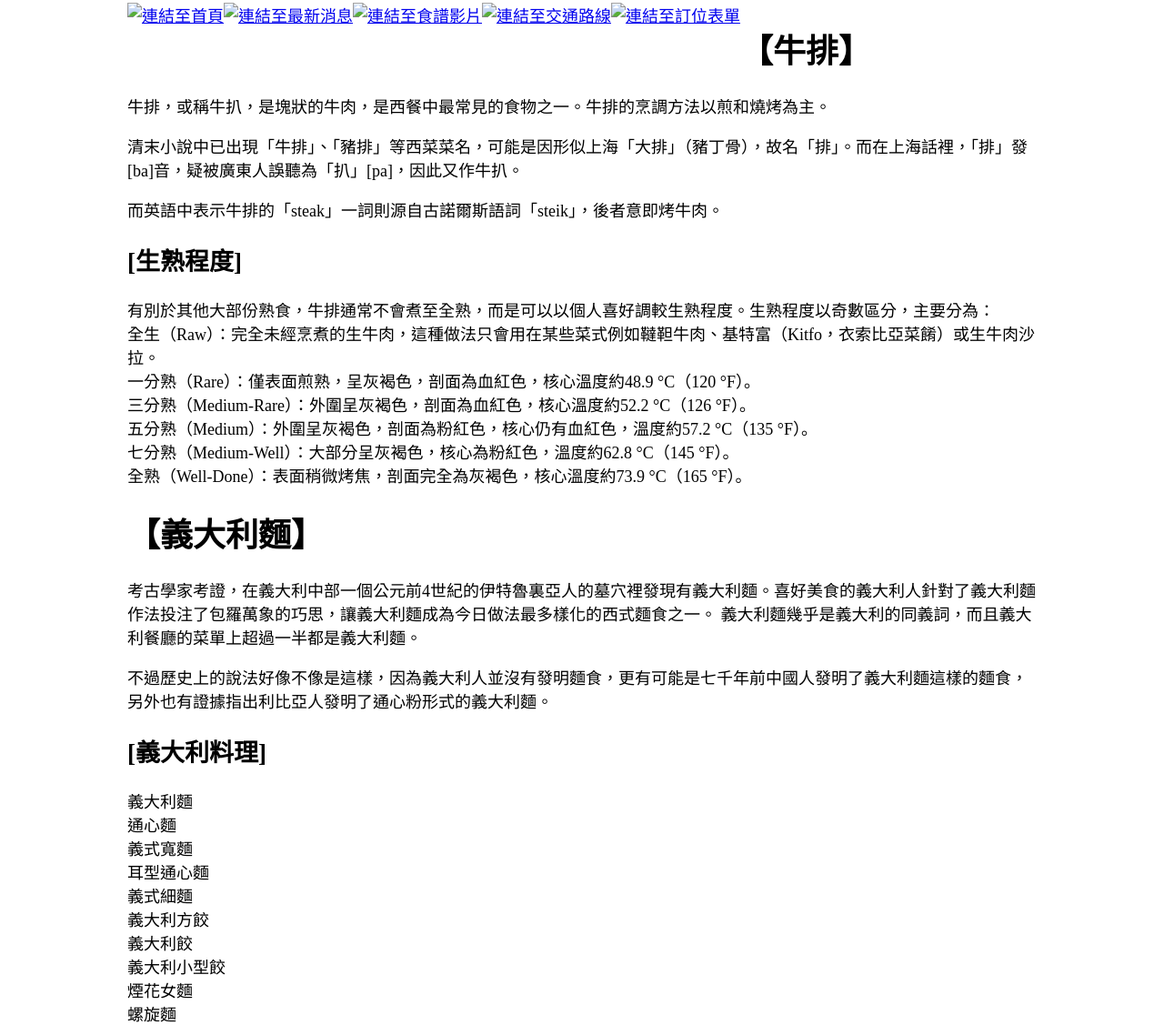
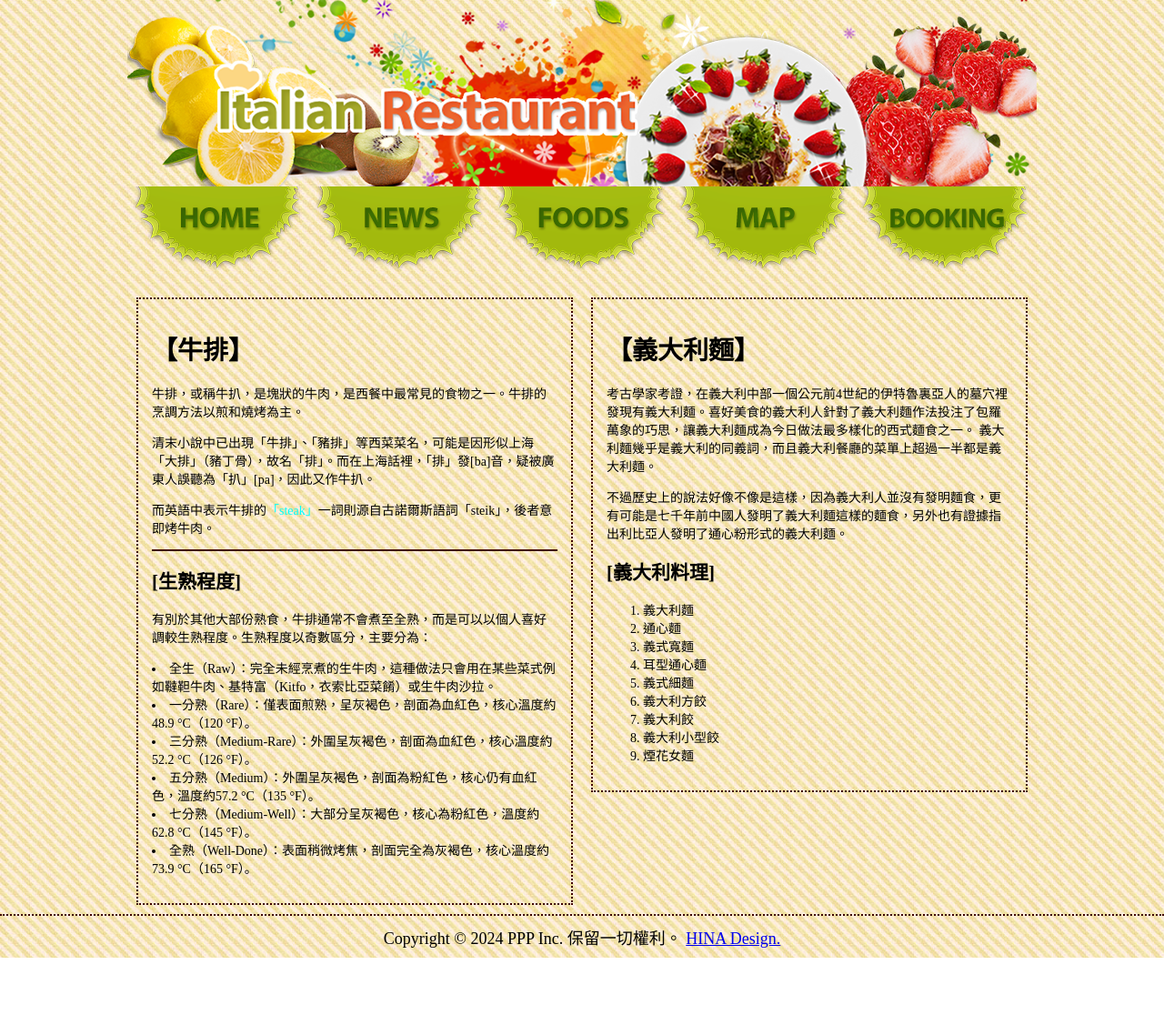
Before and after one commit to xpluso-chen/ui, a plain HTML site: page index.html in a window 1280 px wide. Shown: the part 23-1150 px from the top of the page at 91% size. After the commit the page ends 1076 px from the top, so only its background shows below. Drawn offline with Linux system fonts and the light colour scheme.

Commit message:
0624嵌入

```diff
--- /dev/null
+++ b/booking.html
@@ -0,0 +1,48 @@
+<!DOCTYPE html>
+<html lang="zh-hant-tw">
+
+<head>
+    <meta charset="UTF-8">
+    <meta name="viewport" content="width=device-width, initial-scale=1.0">
+    <title>交通-網站基本練習</title>
+
+    <!-- 連結套用背景 -->
+    <link rel="stylesheet" href="./style.css">
+
+
+</head>
+
+<body>
+    <!-- 先創建一個class -->
+
+    <!-- BANNER區 -->
+    <div class="box">
+        <img src="./images/banner.png" alt="水果">
+    </div>
+
+
+    <!-- 按鈕區 -->
+    <div class="box">
+        <!-- 快捷生成方式 div.class*5>a -->
+        <div class="btn"><a href="index.html"><img src="./images/btn_01.png" alt="連結至首頁"></a></div>
+        <div class="btn"><a href="news.html"><img src="./images/btn_02.png" alt="連結至最新消息"></a></div>
+        <div class="btn"><a href="foods.html"><img src="./images/btn_03.png" alt="連結至食譜影片"></a></div>
+        <div class="btn"><a href="map.html"><img src="./images/btn_04.png" alt="連結至交通路線"></a></div>
+        <div class="btn"><a href="booking.html"><img src="./images/btn_05.png" alt="連結至訂位表單"></a></div>
+    </div>
+
+    <div class="box">
+        <iframe src="https://docs.google.com/forms/d/e/1FAIpQLSe81Tq8XGbAvRZzXxkOj80x_wQtS0Lu4wNTPuJzxYHZmQe4Ww/viewform?embedded=true" width="640" height="1200" frameborder="0" marginheight="0" marginwidth="0  scrolling="no" >載入中…</iframe>
+        <!-- scrolling="no"不要卷軸 -->
+    </div>
+
+    <!-- 頁尾區 -->
+    <div class="footer">
+        <smail>Copyright © 2024 PPP Inc. 保留一切權利。</smail>
+        <a href="https://github.com/" target="_blank">HINA Design.</a>
+        <!-- target="_blank"為另開新分頁 -->
+    </div>
+
+</body>
+
+</html>
--- a/index.html
+++ b/index.html
@@ -33,6 +33,7 @@
 
     <!-- 內容區 -->
     <div class="box">
+
         <div class="col">
             <h1>【牛排】</h1>
 
@@ -40,7 +41,10 @@
 
             <p>清末小說中已出現「牛排」、「豬排」等西菜菜名，可能是因形似上海「大排」（豬丁骨），故名「排」。而在上海話裡，「排」發[ba]音，疑被廣東人誤聽為「扒」[pa]，因此又作牛扒。</p>
 
-            <p>而英語中表示牛排的「steak」一詞則源自古諾爾斯語詞「steik」，後者意即烤牛肉。</p>
+            <p>而英語中表示牛排的<span>「steak」</span>一詞則源自古諾爾斯語詞「steik」，後者意即烤牛肉。</p>
+
+            <hr>
+            <!-- 分隔線 -->
 
             <h2>[生熟程度]</h2>
 
@@ -48,17 +52,17 @@
 
                 有別於其他大部份熟食，牛排通常不會煮至全熟，而是可以以個人喜好調較生熟程度。生熟程度以奇數區分，主要分為：<br>
 
-                全生（Raw）：完全未經烹煮的生牛肉，這種做法只會用在某些菜式例如韃靼牛肉、基特富（Kitfo，衣索比亞菜餚）或生牛肉沙拉。<br>
+                <li>全生（Raw）：完全未經烹煮的生牛肉，這種做法只會用在某些菜式例如韃靼牛肉、基特富（Kitfo，衣索比亞菜餚）或生牛肉沙拉。</li>
 
-                一分熟（Rare）：僅表面煎熟，呈灰褐色，剖面為血紅色，核心溫度約48.9 °C（120 °F）。<br>
+                <li>一分熟（Rare）：僅表面煎熟，呈灰褐色，剖面為血紅色，核心溫度約48.9 °C（120 °F）。</li>
 
-                三分熟（Medium-Rare）：外圍呈灰褐色，剖面為血紅色，核心溫度約52.2 °C（126 °F）。<br>
+                <li>三分熟（Medium-Rare）：外圍呈灰褐色，剖面為血紅色，核心溫度約52.2 °C（126 °F）。</li>
 
-                五分熟（Medium）：外圍呈灰褐色，剖面為粉紅色，核心仍有血紅色，溫度約57.2 °C（135 °F）。<br>
+                <li>五分熟（Medium）：外圍呈灰褐色，剖面為粉紅色，核心仍有血紅色，溫度約57.2 °C（135 °F）。</li>
 
-                七分熟（Medium-Well）：大部分呈灰褐色，核心為粉紅色，溫度約62.8 °C（145 °F）。<br>
+                <li>七分熟（Medium-Well）：大部分呈灰褐色，核心為粉紅色，溫度約62.8 °C（145 °F）。</li>
 
-                全熟（Well-Done）：表面稍微烤焦，剖面完全為灰褐色，核心溫度約73.9 °C（165 °F）。<br>
+                <li>全熟（Well-Done）：表面稍微烤焦，剖面完全為灰褐色，核心溫度約73.9 °C（165 °F）。</li>
             </p>
 
         </div>
@@ -66,37 +70,41 @@
         <div class="col">
             <h1>【義大利麵】</h1>
             <p>考古學家考證，在義大利中部一個公元前4世紀的伊特魯裏亞人的墓穴裡發現有義大利麵。喜好美食的義大利人針對了義大利麵作法投注了包羅萬象的巧思，讓義大利麵成為今日做法最多樣化的西式麵食之一。
-            義大利麵幾乎是義大利的同義詞，而且義大利餐廳的菜單上超過一半都是義大利麵。</p>
+                義大利麵幾乎是義大利的同義詞，而且義大利餐廳的菜單上超過一半都是義大利麵。</p>
 
             <p>不過歷史上的說法好像不像是這樣，因為義大利人並沒有發明麵食，更有可能是七千年前中國人發明了義大利麵這樣的麵食，另外也有證據指出利比亞人發明了通心粉形式的義大利麵。</p>
 
             <h2>[義大利料理]</h2>
 
-            義大利麵<br>
+            <ol>
+                <li>義大利麵</li>
 
-            通心麵<br>
+                <li>通心麵</li>
 
-            義式寬麵<br>
+                <li>義式寬麵</li>
 
-            耳型通心麵<br>
+                <li>耳型通心麵</li>
 
-            義式細麵<br>
+                <li>義式細麵</li>
 
-            義大利方餃<br>
+                <li>義大利方餃</li>
 
-            義大利餃<br>
+                <li>義大利餃</li>
 
-            義大利小型餃<br>
+                <li>義大利小型餃</li>
 
-            煙花女麵<br>
-
-            螺旋麵
+                <li>煙花女麵</li>
+            </ol>
 
         </div>
     </div>
 
     <!-- 頁尾區 -->
-    <div class="footer"></div>
+    <div class="footer">
+        <smail>Copyright © 2024 PPP Inc. 保留一切權利。</smail>
+        <a href="https://github.com/" target="_blank">HINA Design.</a>
+        <!-- target="_blank"為另開新分頁 -->
+    </div>
 
 </body>
 
--- a/style.css
+++ b/style.css
@@ -1,4 +1,4 @@
-body{
+body {
     /* 無外框間距 */
     margin: 0;
 
@@ -8,20 +8,57 @@ body{
     /* 鎖定字級 */
     font-size: 18px;
 }
-img{
+
+img {
     /* 去掉圖片間距 */
     display: block;
 }
 
 
 /* 設定class box整個內容區塊尺寸&至中 */
-.box{
+.box {
     width: 1000px;
-    margin: 0 auto;/*自動偵測必須搭配寬度 */
+    margin: 0 auto;
+    /*自動偵測必須搭配寬度 */
 }
 
 /* 設定按鈕位置為水平並排 */
-.btn{
+.btn {
     float: left;
     /* float為浮動區塊 */
 }
+
+/* 設定內容區位置為水平並排 */
+.col {
+    font-size: 14px;
+    float: left;
+    /* float為浮動區塊 */
+    /* 因文字沒有尺寸，預設是自動填滿空間，所以已經塞不下沒有空間可以並排>>需要額外設定寬度 */
+    width: 446px;
+    border: dotted 2px #400101;
+    margin: 10px;
+    padding: 15px;
+}
+.col span{
+    color: aqua;
+    /* span用於自定義樣式 */
+}
+hr{
+    border: 1px #400101 solid;
+    /* 分格線 */
+}
+iframe{
+display: block;
+margin: auto;
+
+}
+
+.footer {
+    clear: both;
+    /* 如果float後面的東東沒有要float的話，就用這個方法 */
+    text-align: center;
+    border-top: dotted 2px #400101;
+    padding: 10px;
+    /* 只有行內元素才能調距離 */
+
+}
```
Also changed, not shown: foods.html (added, +47 -0 lines), map.html (added, +47 -0 lines), news.html (added, +51 -0 lines), images/banner.png (added), images/bg.jpg (added), images/btn_01.png (added), images/btn_02.png (added), images/btn_03.png (added), images/btn_04.png (added), images/btn_05.png (added).
